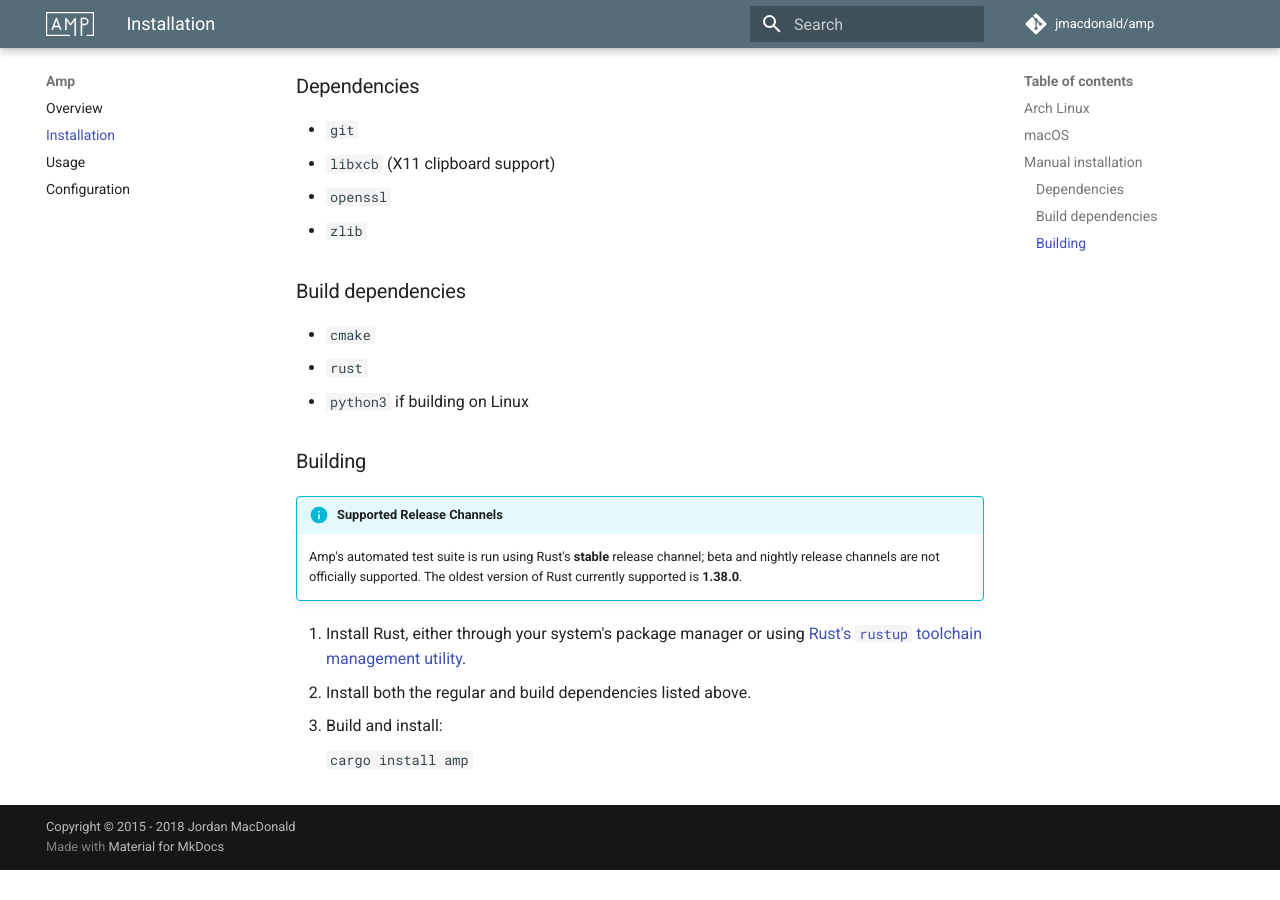
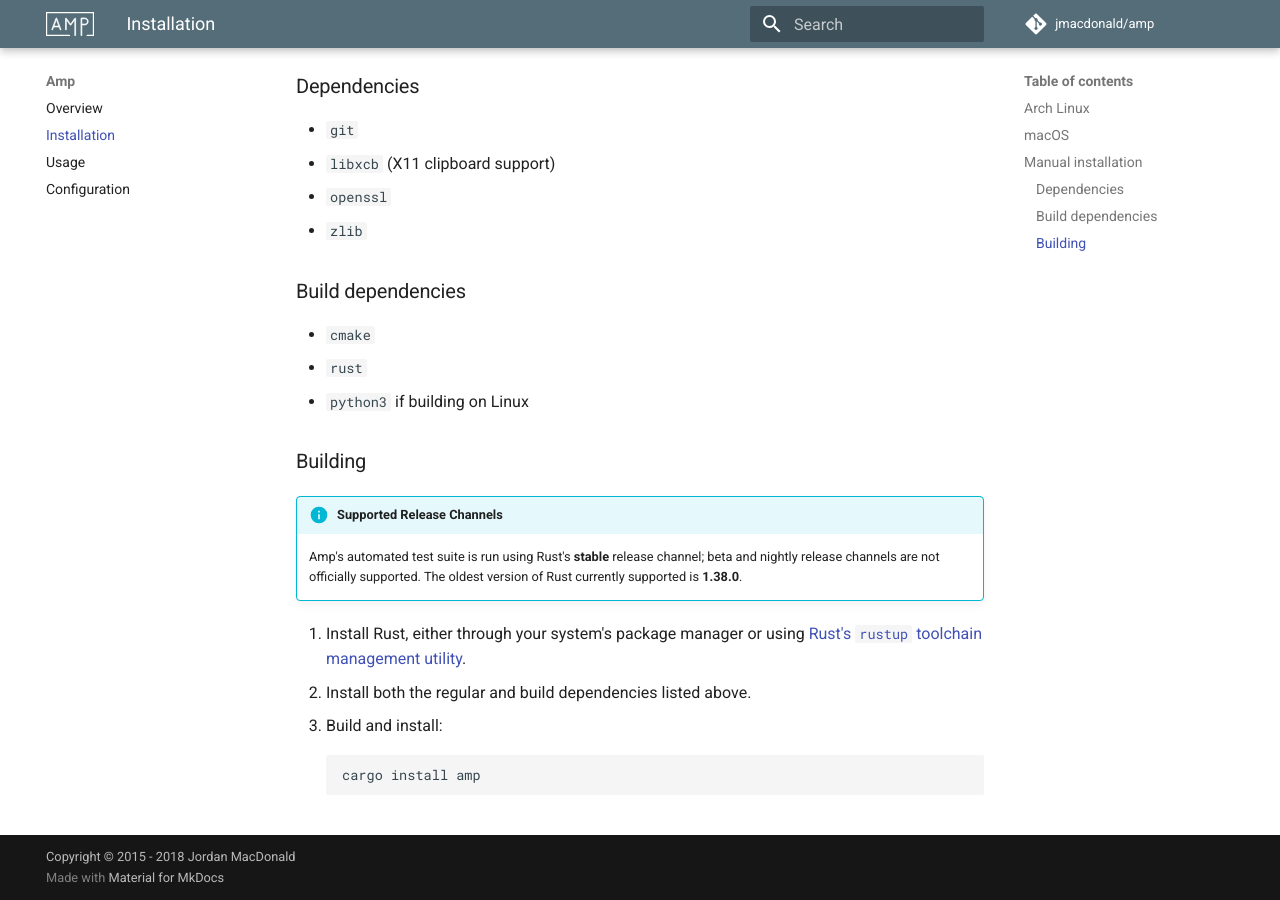
Before and after one commit to jmacdonald/amp, an MkDocs documentation site: the page built from documentation/pages/installation.md, in a window 1280 px wide and 900 px high, scrolled down 701 px. Built offline with MkDocs 1.6.1 and Material for MkDocs 9.7.7, drawn with Linux system fonts in a browser that asks for light colours; comment, search, counter and statistics services are not loaded; old or Windows-style settings are respelled for this version of MkDocs; before the commit the page ends 1571 px from its top, so only the background shows below that.

Commit message:
Documentation system configuration updates
* Add build/serve convenience scripts
* Update extension configuration to reflect new built-in options

```diff
--- a/documentation/mkdocs.yml
+++ b/documentation/mkdocs.yml
@@ -20,8 +20,8 @@ extra:
     accent: 'red'
 markdown_extensions:
   - admonition
-  - codehilite(guess_lang=false)
-  - toc(permalink=true)
+  - pymdownx.highlight
+  - pymdownx.superfences
   - pymdownx.smartsymbols
 extra_css:
   - 'stylesheets/extra.css'
```
Also changed, not shown: 2 other files.
